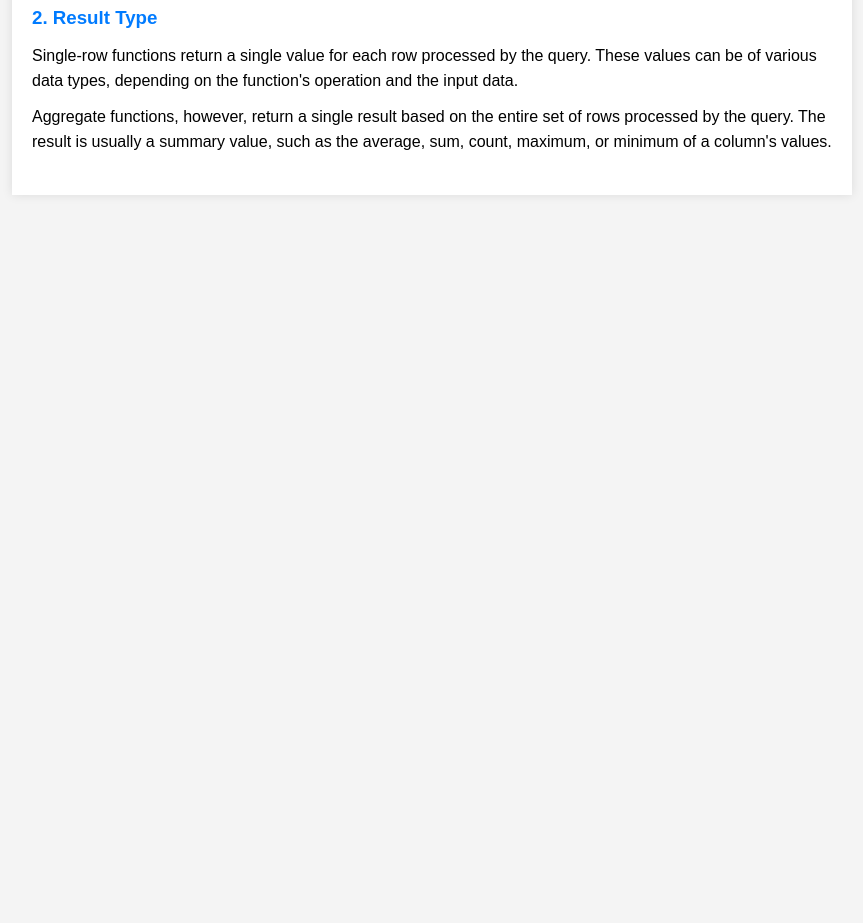
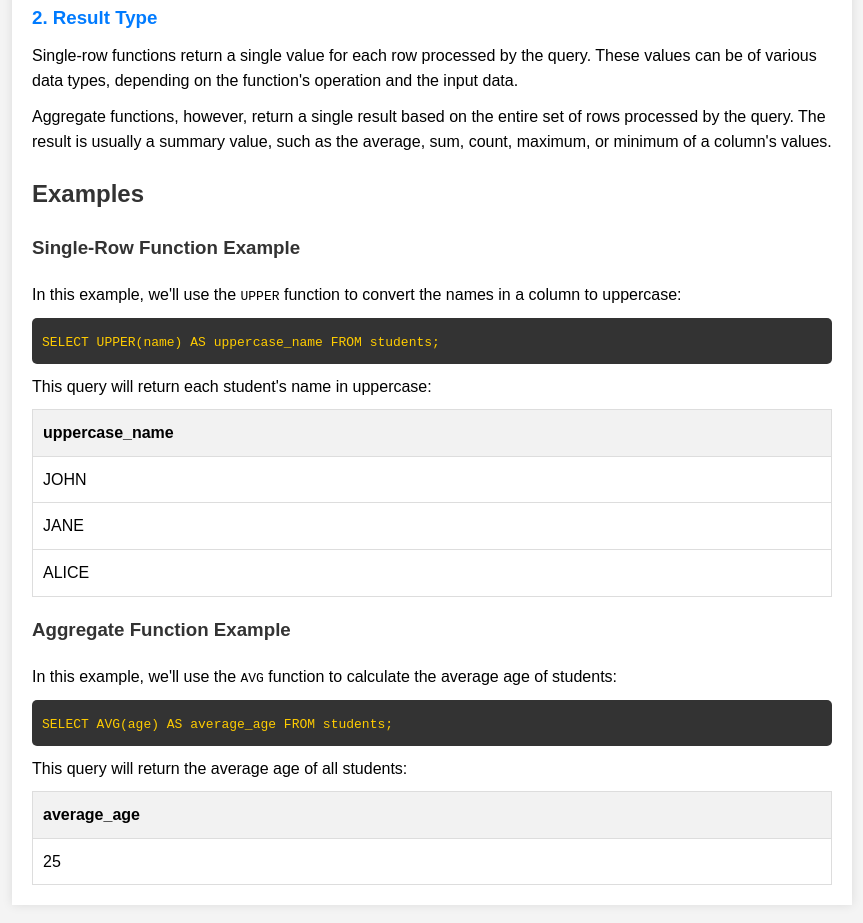
Before and after one commit to alaminshaikh/sql, a plain HTML site: page txtcodes/single_row_aggregate.html in a window 1280 px wide. Shown: the part 355-1278 px from the top of the page, without its empty margins (208-1071 px from the left). Before the commit the page ends 800 px from the top, so only its background shows below. Drawn offline with Linux system fonts and the light colour scheme.

Commit message:
Update single_row_aggregate.html

```diff
--- a/txtcodes/single_row_aggregate.html
+++ b/txtcodes/single_row_aggregate.html
@@ -12,7 +12,7 @@
             padding: 20px;
             background-color: #f4f4f4;
         }
-        h1, h2 {
+        h1, h2, h3 {
             color: #333;
         }
         p {
@@ -32,6 +32,31 @@
             color: #007bff;
             margin-bottom: 10px;
         }
+        .code-container {
+            background: #333;
+            color: #fff;
+            padding: 10px;
+            border-radius: 5px;
+            overflow-x: auto;
+        }
+        .code-container code {
+            color: #ffcc00;
+        }
+        table {
+            width: 100%;
+            border-collapse: collapse;
+            margin-top: 10px;
+        }
+        table, th, td {
+            border: 1px solid #ddd;
+        }
+        th, td {
+            padding: 10px;
+            text-align: left;
+        }
+        th {
+            background-color: #f2f2f2;
+        }
     </style>
 </head>
 <body>
@@ -49,6 +74,52 @@
             <p>Single-row functions return a single value for each row processed by the query. These values can be of various data types, depending on the function's operation and the input data.</p>
             <p>Aggregate functions, however, return a single result based on the entire set of rows processed by the query. The result is usually a summary value, such as the average, sum, count, maximum, or minimum of a column's values.</p>
         </div>
+
+        <h2>Examples</h2>
+
+        <h3>Single-Row Function Example</h3>
+        <p>In this example, we'll use the <code>UPPER</code> function to convert the names in a column to uppercase:</p>
+        <div class="code-container">
+            <code>SELECT UPPER(name) AS uppercase_name FROM students;</code>
+        </div>
+        <p>This query will return each student's name in uppercase:</p>
+        <table>
+            <thead>
+                <tr>
+                    <th>uppercase_name</th>
+                </tr>
+            </thead>
+            <tbody>
+                <tr>
+                    <td>JOHN</td>
+                </tr>
+                <tr>
+                    <td>JANE</td>
+                </tr>
+                <tr>
+                    <td>ALICE</td>
+                </tr>
+            </tbody>
+        </table>
+
+        <h3>Aggregate Function Example</h3>
+        <p>In this example, we'll use the <code>AVG</code> function to calculate the average age of students:</p>
+        <div class="code-container">
+            <code>SELECT AVG(age) AS average_age FROM students;</code>
+        </div>
+        <p>This query will return the average age of all students:</p>
+        <table>
+            <thead>
+                <tr>
+                    <th>average_age</th>
+                </tr>
+            </thead>
+            <tbody>
+                <tr>
+                    <td>25</td>
+                </tr>
+            </tbody>
+        </table>
     </div>
 </body>
 </html>
```
